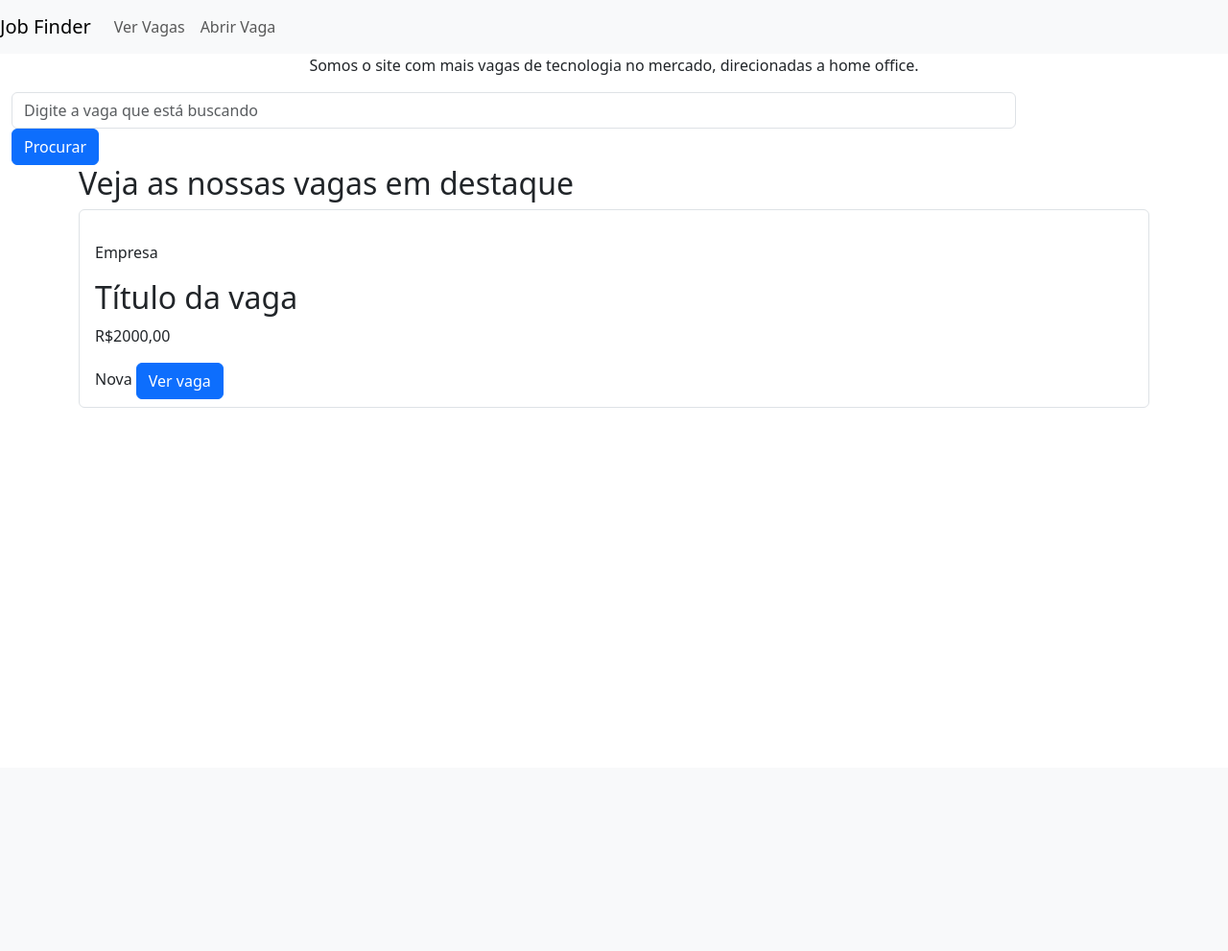
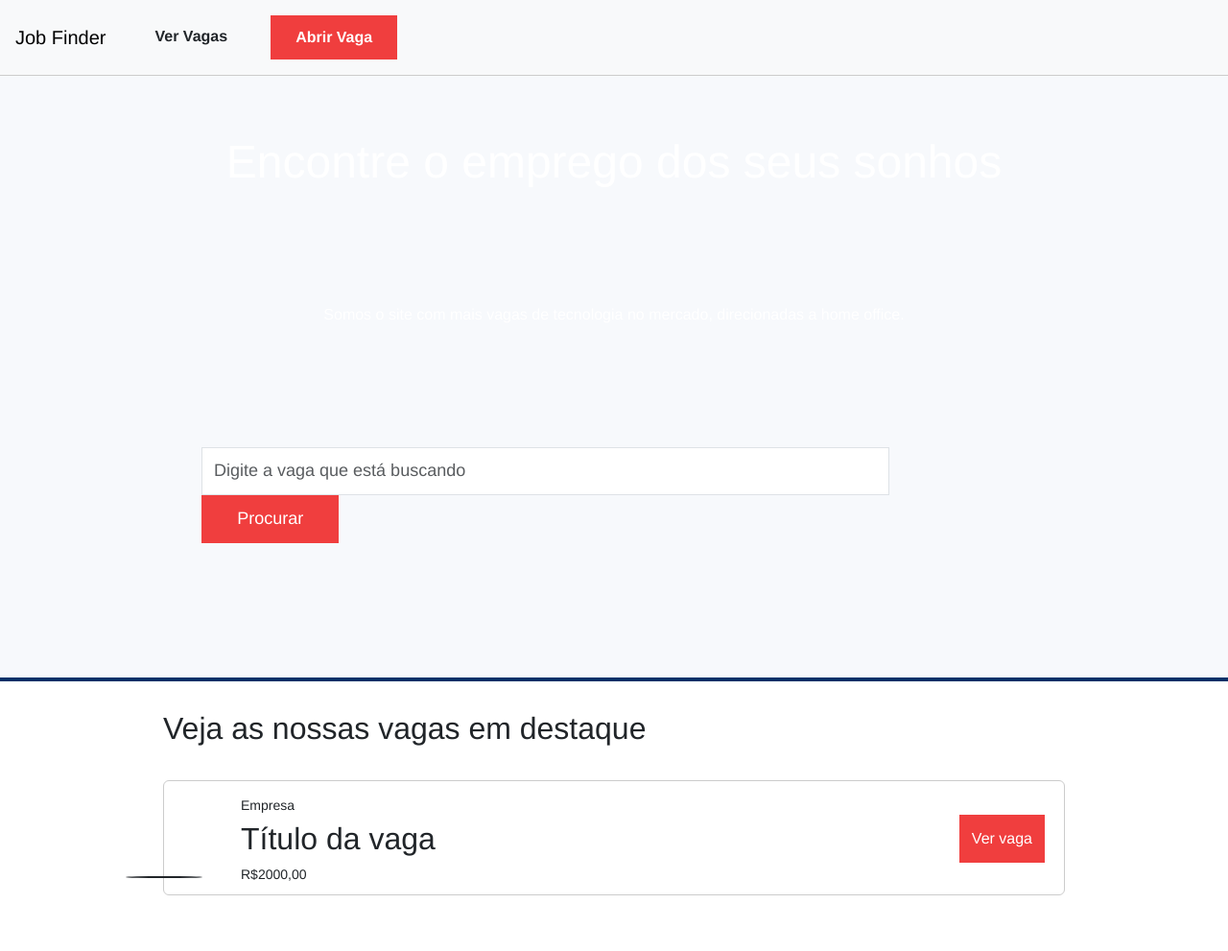
Before and after one commit to fabiokusaba/jobfinder, a web app: file index.html in a window 1280 px wide. Shown: the whole page at 96% size. Before the commit the page ends 800 px from the top, so only its background shows below. Run offline with its HTML, style and script files only (its server is not run), Linux system fonts and the light colour scheme.

Commit message:
adicionado estilização da home

```diff
--- a/public/css/styles.css
+++ b/public/css/styles.css
@@ -1,3 +1,146 @@
-h1 {
-  color: red;
+* {
+  box-sizing: border-box;
+  font-family: Helvetica, sans-serif;
 }
+
+/* nav */
+.navbar {
+  padding: 1rem;
+  border-bottom: 1px solid #CCC;
+}
+
+.navbar .nav-item a {
+  color: #212529;
+}
+
+.nav-item {
+  margin: 0 10px;
+}
+
+.navbar-expand-lg .navbar-nav .nav-link {
+  padding: 10px 25px;
+  font-weight: bold;
+}
+
+.navbar .nav-item .btn {
+  color: #FFF;
+  background-color: #F03E3E;
+  border: 1px solid transparent;
+  border-radius: 0;
+}
+
+.nav-link.btn.btn-primary:hover, #search-form button:hover, .list-group-item a:hover {
+  background-color: #FFF;
+  color: #F03E3E;
+  border-color: #F03E3E;
+}
+
+/* banner */
+#top-container {
+  padding: 110px;
+  background-color: #F7F9FC;
+  border-bottom: 4px solid #013068;
+  margin-bottom: 30px;
+  background-image: url();
+  background-position: 0 100px;
+  background-size: cover;
+  color: #FFF;
+}
+
+#main-title {
+  padding: 30px 0;
+  font-size: 3rem;
+}
+
+#main-subtitle {
+  font-size: 1rem;
+  padding: 80px;
+}
+
+/* form */
+#search-form {
+  padding: 30px 100px;
+}
+
+#search-form .col-md-10, #search-form .col-md-2 {
+  padding: 0;
+}
+
+#search-form input, #search-form button {
+  width: 100%;
+  border-radius: 0;
+  height: 50px;
+  font-size: 18px;
+}
+
+#search-form button {
+  color: #FFF;
+  background-color: #F03E3E;
+  border: 1px solid transparent;
+}
+
+/* list */
+#job-list .list-group-item {
+  margin-bottom: 8px;
+  border: 1px solid #CCC;
+  padding: 15px 80px;
+  color: #212529;
+  height: 120px;
+}
+
+#job-list .list-group-item p {
+  font-size: 14px;
+  margin-bottom: 5px;
+}
+
+#job-list .list-group.new-job {
+  border: none;
+  background-color: #FFF7CC;
+}
+
+#jobs-container {
+  padding: 0 100px;
+  padding-bottom: 50px;
+}
+
+#job-list-title {
+  margin-bottom: 35px;
+}
+
+.list-group-item img {
+  width: 80px;
+  border: 1px solid #212529;
+  border-radius: 50%;
+  background-color: #FFF;
+  position: absolute;
+  left: -40px;
+  top: calc(50% - -40px);
+}
+
+.list-group-item a {
+  position: absolute;
+  right: 20px;
+  top: 35px;
+  height: 50px;
+  line-height: 35px;
+  background-color: #F03E3E;
+  border: 1px solid transparent;
+  border-radius: 0;
+  color: #FFF;
+}
+
+.new-job-label {
+  background-color: #FFD500;
+  color: #4D5154;
+  text-transform: uppercase;
+  font-weight: bold;
+  padding: 5px 10px;
+  position: absolute;
+  right: 25px;
+  top: 40px;
+  display: none;
+}
+
+.new-job .new-job-label {
+  display: block;
+}
```
